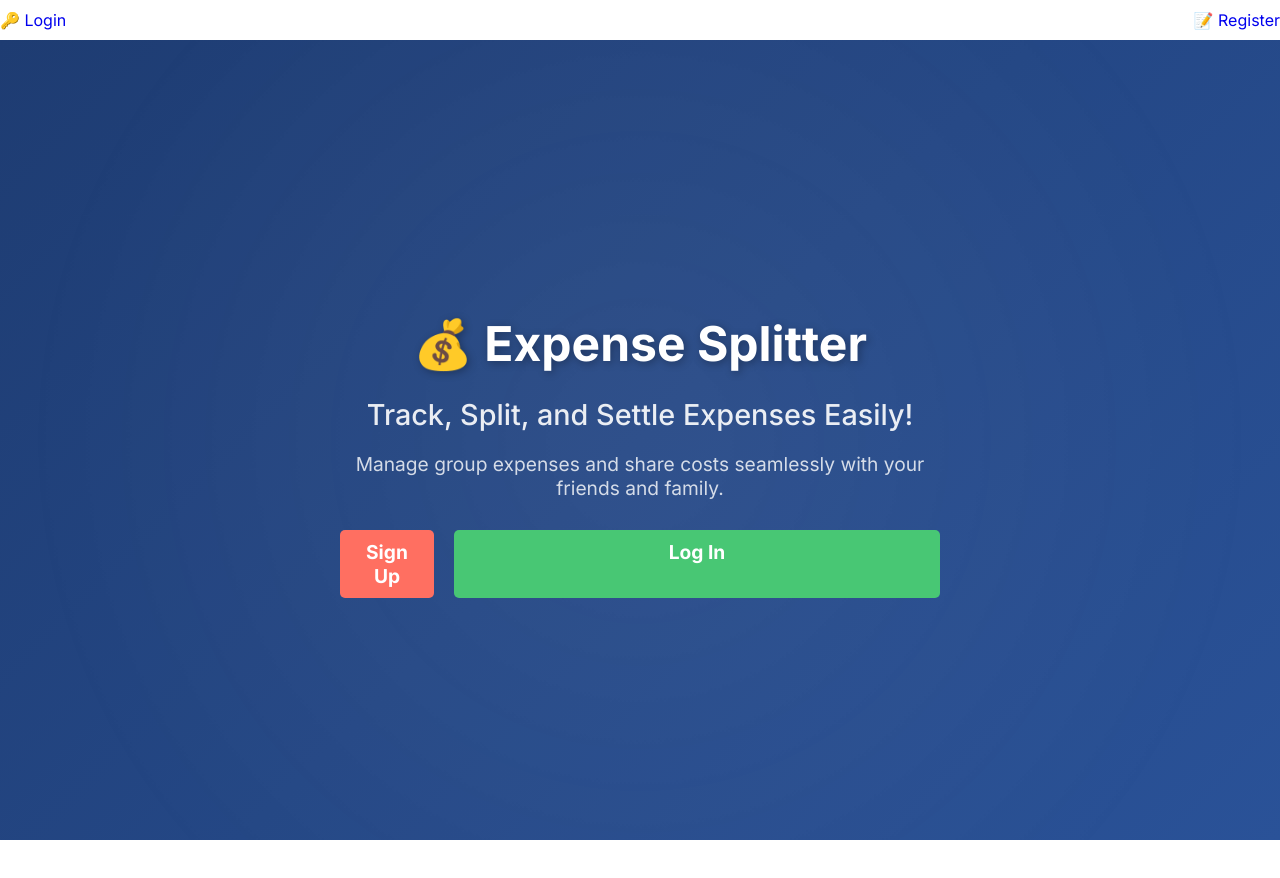
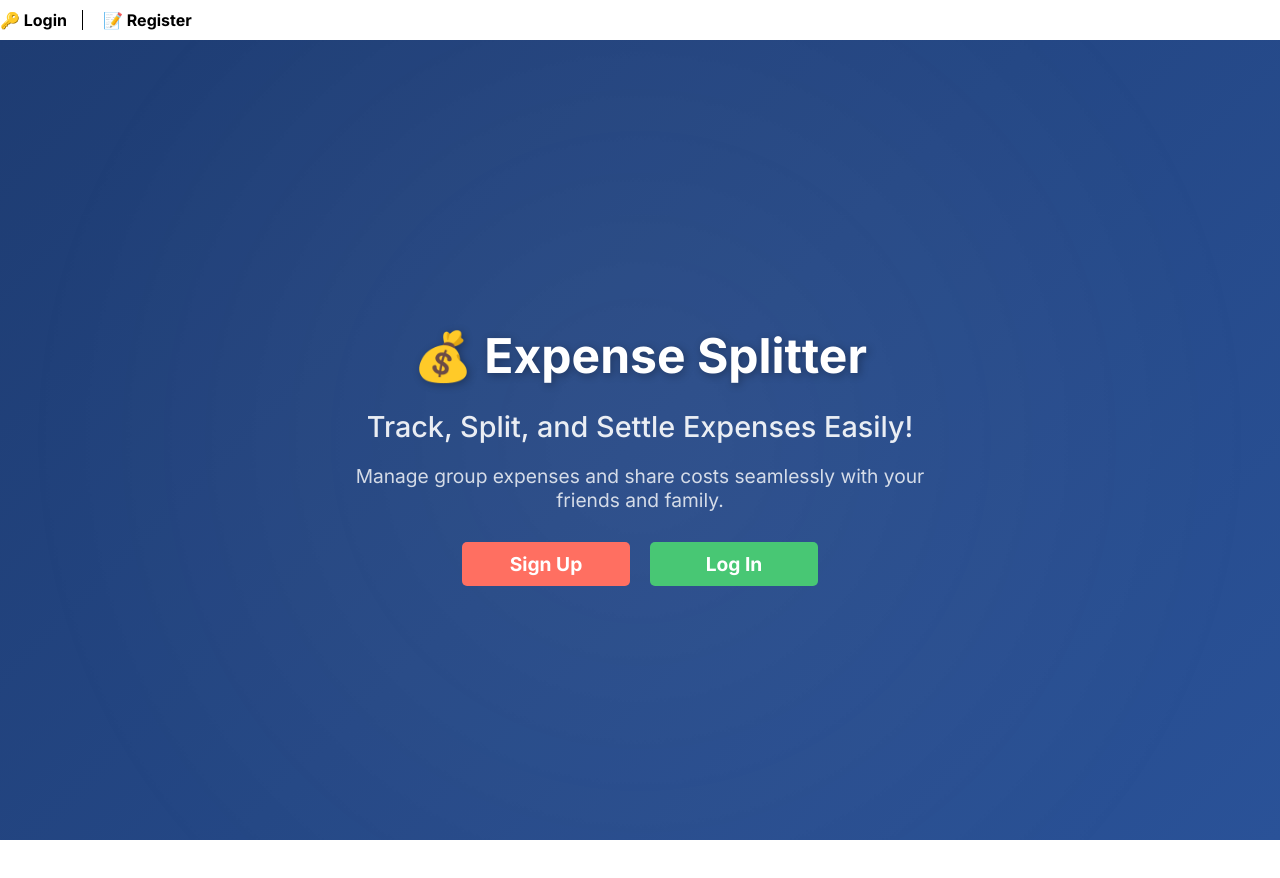
Before and after one commit to Kishorkumar28/ExpenseSplitter, a React (Create React App) app: page / in a window 1280 px wide. Built offline with nearby package versions, Linux system fonts and the light colour scheme.

Commit message:
Finalised_UI_Improvements

```diff
--- a/src/components/BalanceList.js
+++ b/src/components/BalanceList.js
@@ -11,21 +11,24 @@ const BalanceList = ({ groupId }) => {
     useEffect(() => {
         fetchBalances();
 
-        const ws = new WebSocket("ws://localhost:5293/ws");
+        let ws = new WebSocket("ws://localhost:5293/ws");
 
-        ws.onopen = () => console.log("🔗 WebSocket Connected for Balances");
+        // ws.onopen = () => console.log("🔗 WebSocket Connected");
         ws.onmessage = (event) => {
-            console.log("📢 WebSocket Message:", event.data);
             if (event.data.startsWith("balance_updated") || event.data.startsWith("new_expense")) {
-                console.log("🔄 Refreshing balances...");
-                fetchBalances(); // 🔹 Refresh balances when expense is added
+                fetchBalances();
             }
         };
+
         ws.onerror = (error) => console.error("❌ WebSocket Error:", error);
-        // ws.onclose = () => console.log("❌ WebSocket Disconnected");
 
-        return () => ws.close();
+        return () => {
+            if (ws && ws.readyState === WebSocket.OPEN) {
+                ws.close();
+            }
+        };
     }, [groupId]);
+
 
     const fetchBalances = async () => {
         setLoading(true);
@@ -37,7 +40,7 @@ const BalanceList = ({ groupId }) => {
                 { headers: { Authorization: `Bearer ${token}` } }
             );
 
-            console.log("✅ Balance Fetch API Response:", response.data);
+            // console.log("✅ Balance Fetch API Response:", response.data);
 
             if (!response.data || response.data.length === 0) {
                 console.warn("⚠️ No outstanding debts in this group.");
@@ -68,7 +71,7 @@ const BalanceList = ({ groupId }) => {
 
             {/* ✅ Show message when there are no debts */}
             {!loading && balances.length === 0 && (
-                <p className="text-success">✅ All expenses are settled. No outstanding debts!</p>
+                <p className="text-success list-group-item" id="No-balance-values">✅ All expenses are settled. No outstanding debts!</p>
             )}
 
             {/* ✅ Show list only if balances exist */}
--- a/src/components/LoginForm.js
+++ b/src/components/LoginForm.js
@@ -32,7 +32,7 @@ const LoginForm = () => {
             const response = await axios.post("http://localhost:5293/api/auth/login", values);
             dispatch(loginSuccess(response.data));
             toast.success("✅ Login successful! Redirecting...");
-            setTimeout(() => navigate("/dashboard"), 2000);
+            setTimeout(() => navigate("/dashboard"), 1000);
         } catch (error) {
             toast.error("❌ Login failed: " + (error.response?.data?.message || "Invalid credentials"));
         }
--- a/src/components/Navbar.js
+++ b/src/components/Navbar.js
@@ -37,10 +37,10 @@ const Navbar = () => {
 
                                 <div className="navbar-container" >
                                     <div className="navbar-left">
-                                            <div className="nav-item profile-icon">
+                                            <div className="nav-item-public profile-icon">
                                                 <Link className="nav-link text-white" to="/dashboard"><i className="fa-solid fa-house"></i> Dashboard</Link>
                                             </div>
-                                            <div className="nav-item profile-icon">
+                                            <div className="nav-item-public profile-icon">
                                                 <Link className="nav-link text-white" to="/groups"><i className="fa-solid fa-user-group"></i> Groups</Link>
                                             </div>
                                     </div>
@@ -48,13 +48,13 @@ const Navbar = () => {
 
                                     {/* Profile Dropdown */}
 
-                                        <div className="dropdown-menu dropdown-menu-end navbar-right">
-                                            <div className="profile-icon">
-                                                <Link className="dropdown-item" to="/profile"><i className="fa-solid fa-user"></i> View Profile</Link>
+                                        <div className="dropdown-menu dropdown-menu-end navbar-right ">
+                                            <div className=" nav-item-public profile-icon">
+                                                <Link className="" to="/profile"><i className="fa-solid fa-user "></i> View Profile</Link>
                                             </div>
 
                                             <div><hr className="dropdown-divider" /></div>
-                                            <div className="logout-icon  " onClick={handleLogout}>
+                                            <div className="logout-icon   " onClick={handleLogout}>
                                                 <i className="fa-solid fa-right-from-bracket"> </i> Logout
                                             </div>
 
@@ -64,13 +64,13 @@ const Navbar = () => {
 
 
                         ) : (
-                            <div className="navbar-container">
+                            <div className="navbar-container-public">
 
 
-                                <div className="nav-item">
+                                <div className="nav-item-public">
                                     <Link className="nav-link text-white" to="/login">🔑 Login</Link>
                                 </div>
-                                <div className="nav-item">
+                                <div className="nav-item-public">
                                     <Link className="nav-link text-white" to="/register">📝 Register</Link>
                                 </div>
                             </div>
--- a/src/components/SettleDebt.js
+++ b/src/components/SettleDebt.js
@@ -44,7 +44,7 @@ const SettleDebt = ({ groupId, onDebtSettled }) => {
                 { headers: { Authorization: `Bearer ${token}` } }
             );
 
-            console.log("🔍 Balances Response:", response.data);
+            // console.log("🔍 Balances Response:", response.data);
 
             // ✅ Filter balances where the logged-in user is the debtor
             const userDebts = response.data.filter(debt => Number(debt.debtorId) === Number(userId));
--- a/src/components/expenses/ExpensesList.js
+++ b/src/components/expenses/ExpensesList.js
@@ -1,6 +1,10 @@
 import React from "react";
 
 const ExpenseList = ({ expenses }) => {
+    if (!Array.isArray(expenses)) {
+        return <p>Loading expenses...</p>; // ✅ Handles cases where expenses is not an array
+    }
+
     return (
         <div className="all-expenses">
             <h1>All Expenses</h1>
--- a/src/components/groups/GroupForm.js
+++ b/src/components/groups/GroupForm.js
@@ -37,7 +37,7 @@ const GroupForm = () => {
 
     return (
         <form onSubmit={handleSubmit} className="mb-3 group-form ">
-            <div className="mb-2 group-input list-group-item">
+            <div className="group-input list-group-item group-form-section">
                 <h2>Group Name</h2>
                 <input
                     type="text"
--- a/src/components/styles/Expenseform.css
+++ b/src/components/styles/Expenseform.css
@@ -141,6 +141,10 @@
     color: #6c757d; /* Grayish text */
 }
 
+#No-balance-values{
+    width: 30vw;
+    margin-left: 40px;
+}
 .balances-list{
     margin-bottom: 5px;
 }
--- a/src/components/styles/Groupform.css
+++ b/src/components/styles/Groupform.css
@@ -19,7 +19,7 @@
 }
 
 .group-button {
-    width: 20vw;
+    width: 30vw;
     height: 40px;  /* ✅ Increased height for better appearance */
     border-radius: 5px;
     border: none;
@@ -29,7 +29,8 @@
     font-weight: 600;
     cursor: pointer; /* ✅ Makes it clear that it's clickable */
     transition: all 0.2s ease-in-out; /* ✅ Smooth animation */
-    margin-right: 50vw;
+    margin-right: 40vw;
+    margin-left: 5vw;
 }
 
 /* ✅ Hover Effect */
@@ -44,3 +45,7 @@
     transform: scale(0.95); /* Slight shrink on click */
     background-color: #004080; /* Even darker blue */
 }
+
+.group-form-section{
+    margin-left: 30px;
+}
--- a/src/components/styles/LoginForm.css
+++ b/src/components/styles/LoginForm.css
@@ -111,7 +111,7 @@
     border: none;
     cursor: pointer;
     transition: transform 0.3s ease-in-out, box-shadow 0.3s ease-in-out;
-    width: 100%;
+    width: 10vw;
 }
 
 .login-btn:hover {
--- a/src/components/styles/Navbar.css
+++ b/src/components/styles/Navbar.css
@@ -6,6 +6,38 @@
     gap: 20px;
     background-color: rgb(255, 255, 255);
     height: 40px;
+}
+
+.navbar-container-public{
+    width:100% !important;
+    display: flex;
+    justify-content: flex-start;
+    align-items: center;
+    gap: 20px;
+    background-color: rgb(255, 255, 255);
+    height: 40px;
+}
+.nav-link {
+    color: black !important;
+    font-weight: bold;
+}
+
+.nav-item-public:not(:last-child) {
+
+    padding-right: 15px;
+    border-radius: 0px !important;
+    border-right: 1px solid rgb(0, 0, 0);
+    color: black !important;
+
+}
+.nav-item-public{
+    font-weight: bold !important;
+    color: black !important;
+    display: flex;
+    justify-content: center !important;
+    align-items: center !important;
+
+
 }
 .navbar-left{
     display: flex;
--- a/src/components/styles/WelcomePage.css
+++ b/src/components/styles/WelcomePage.css
@@ -82,6 +82,7 @@
 .signup-btn {
     background: #ff6f61;
     color: white;
+    width: 10vw !important;
 }
 
 .signup-btn:hover {
@@ -93,6 +94,7 @@
 .login-btn {
     background: #48c774;
     color: white;
+    width: 10vw !important;
 }
 
 .login-btn:hover {
```
Also changed, not shown: src/pages/GroupExpenses.js (+7 -7 lines).
